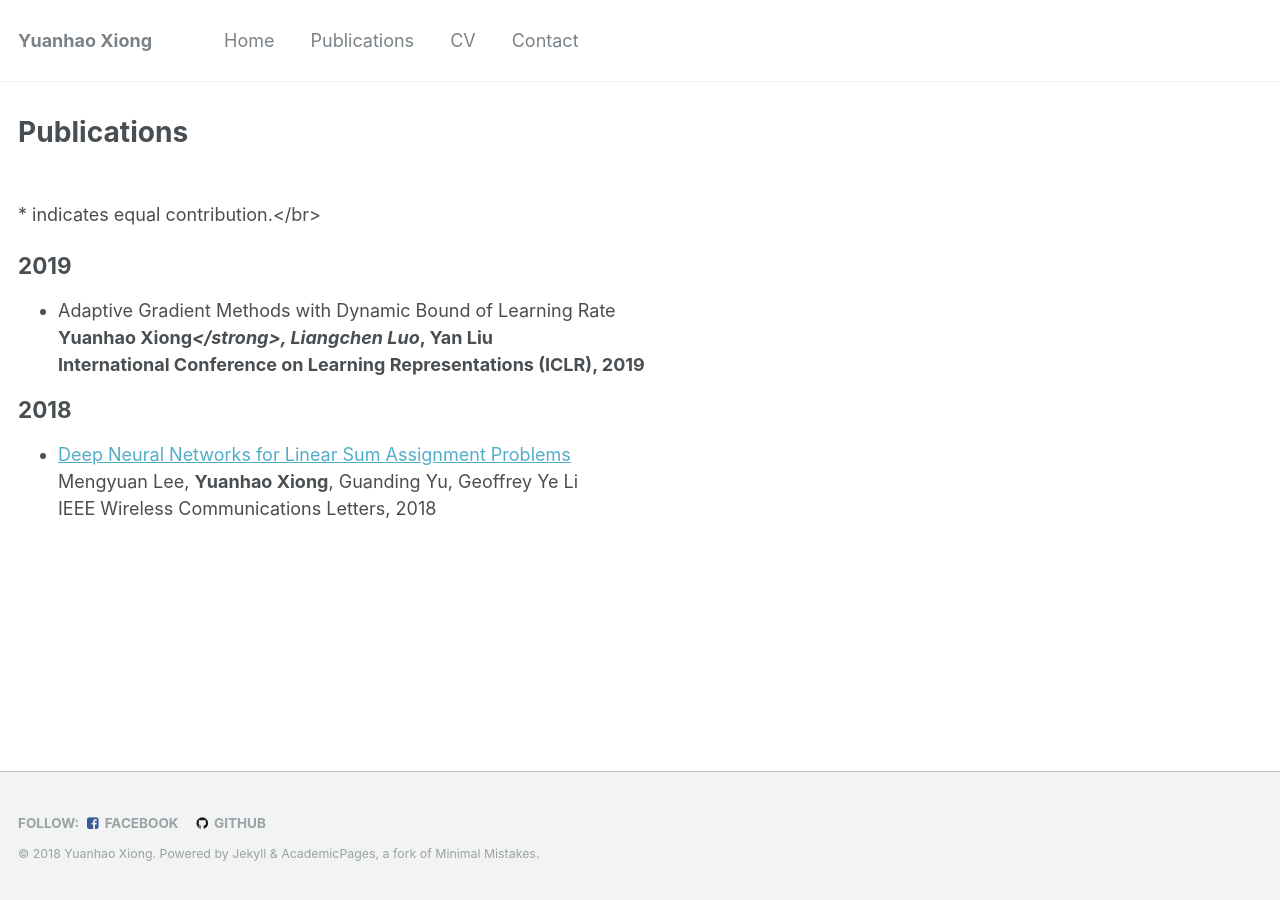
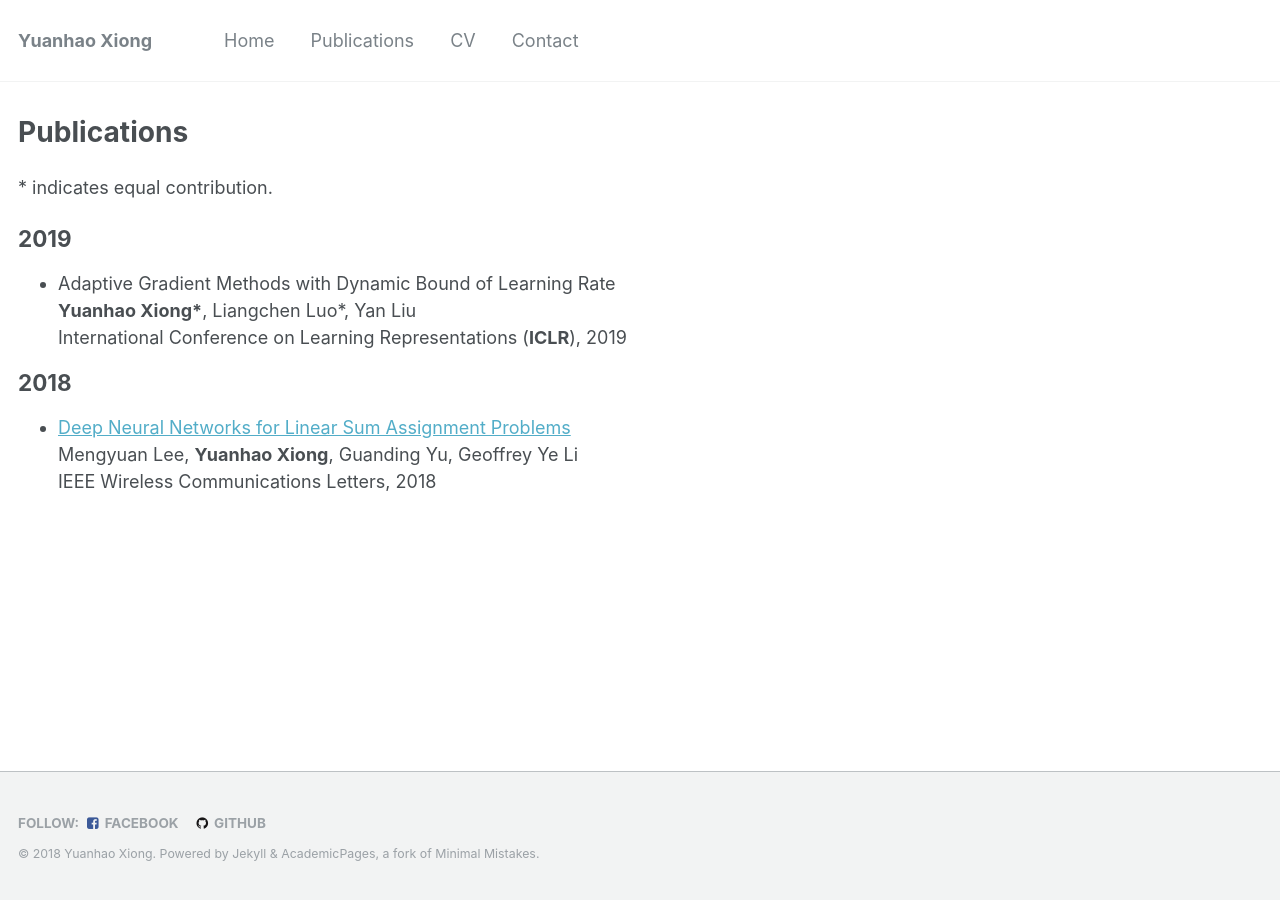
Before and after one commit to xyh97/xyh97.github.io, a Jekyll site: the page built from _pages/publications.md, in a window 1280 px wide. Built offline with Jekyll 4.4.1, drawn with Linux system fonts in a browser that asks for light colours.

Commit message:
remove some errors

```diff
--- a/_pages/publications.md
+++ b/_pages/publications.md
@@ -5,10 +5,10 @@ permalink: /publications/
 author_profile: true
 ---
 
-<br> * indicates equal contribution.</br>
+\* indicates equal contribution.
 ## 2019
 - Adaptive Gradient Methods with Dynamic Bound of Learning Rate
-<strong>Yuanhao Xiong*</strong>, Liangchen Luo*, Yan Liu
+**Yuanhao Xiong\***, Liangchen Luo*, Yan Liu
 International Conference on Learning Representations (**ICLR**), 2019
 
 ## 2018
```
